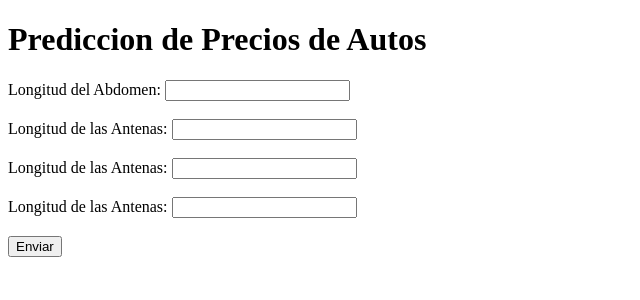
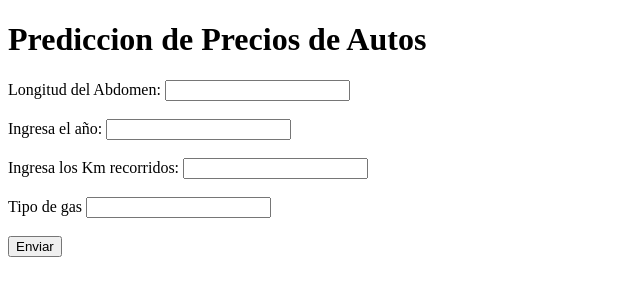
Before and after one commit to AgusHdez21/ProyectoM2, a Flask app: page / in a window 1280 px wide. Shown: the top 300 px of the page, without its empty margins (0-640 px from the left). Run offline with Flask 3, Linux system fonts and the light colour scheme; parts of the project's set-up code (start-up, migrations or seed data) failed here and were passed over.

Commit message:
Add files

```diff
--- a/app.py
+++ b/app.py
@@ -9,7 +9,8 @@ app = Flask(__name__)
 logging.basicConfig(level=logging.DEBUG)
 
 # Cargar el modelo entrenado
-model = joblib.load('')
+model = joblib.load('modeloNeuR2.pkl')
+scaler = joblib.load('dataSetScalado.pkl')
 app.logger.debug('Modelo cargado correctamente.')
 
 @app.route('/')
@@ -25,16 +26,41 @@ def predict():
         driven = float(request.form['km_driven'])
         gas = float(request.form['fuel'])
 
-        # Crear un DataFrame con los datos
-        data_df = pd.DataFrame([[max_power, year, driven, gas]], columns=['max_power (in bph)', 'year','km_driven','fuel'])
-        app.logger.debug(f'DataFrame creado: {data_df}')
+        #Verificar los datos recibidos
+        app.logger.debug(f'max_power (in bph): {max_power}, year: { year }, km_driven: {driven}, fuel: {gas}')
 
-        # Realizar predicciones
-        prediction = model.predict(data_df)
-        app.logger.debug(f'Predicción: {prediction[0]}')
+        input_data = pd.DataFrame({
+            'Unnamed: 0': [0],
+            'name': [0],
+            'year': [year],
+            'km_driven': [driven],
+            'fuel': [gas],
+            'seller_type': [0],
+            'owner': [0],
+            'seats': [0],
+            'max_power (in bph)	': [max_power],
+            'Mileage': [0],
+            'Engine (CC)': [0],
+            'Mileage Unit_km/kg': [0],
+            'Mileage Unit_kmpl': [0],
+            'transmission_Automatic': [0],
+            'transmission_Manual': [0]
+        })
 
-        # Devolver las predicciones como respuesta JSON
-        return jsonify({'categoria': prediction[0]})
+        # Escalar los datos de entrada
+        scaled_data = scaler.transform(input_data)
+
+        # Seleccionar solo las características usadas para el modelo
+        scaled_data_for_prediction = scaled_data[:, [2, 3, 4, 8]]  # Asegúrate de que estos índices son correctos
+
+        # Realizar la predicción con los datos escalados
+        prediccion = model.predict(scaled_data_for_prediction)
+
+        # Devolver la predicción como JSON
+        prediction_value = round(float(prediccion[0]), 2)
+
+        return jsonify({'prediction': prediction_value})
+
     except Exception as e:
         app.logger.error(f'Error en la predicción: {str(e)}')
         return jsonify({'error': str(e)}), 400
--- a/templates/formulario.html
+++ b/templates/formulario.html
@@ -38,13 +38,13 @@
         <label for="max_power (in bph)">Longitud del Abdomen:</label>
         <input type="text" id="max_power (in bph)" name="max_power (in bph)"><br><br>
 
-        <label for="year">Longitud de las Antenas:</label>
+        <label for="year">Ingresa el año:</label>
         <input type="text" id="year" name="year"><br><br>
 
-        <label for="km_driven">Longitud de las Antenas:</label>
+        <label for="km_driven">Ingresa los Km recorridos:</label>
         <input type="text" id="km_driven" name="km_driven"><br><br>
 
-        <label for="fuel">Longitud de las Antenas:</label>
+        <label for="fuel">Tipo de gas</label>
         <input type="text" id="fuel" name="fuel"><br><br>
 
         <input type="submit" value="Enviar">
```
Also changed, not shown: 4 other files.
